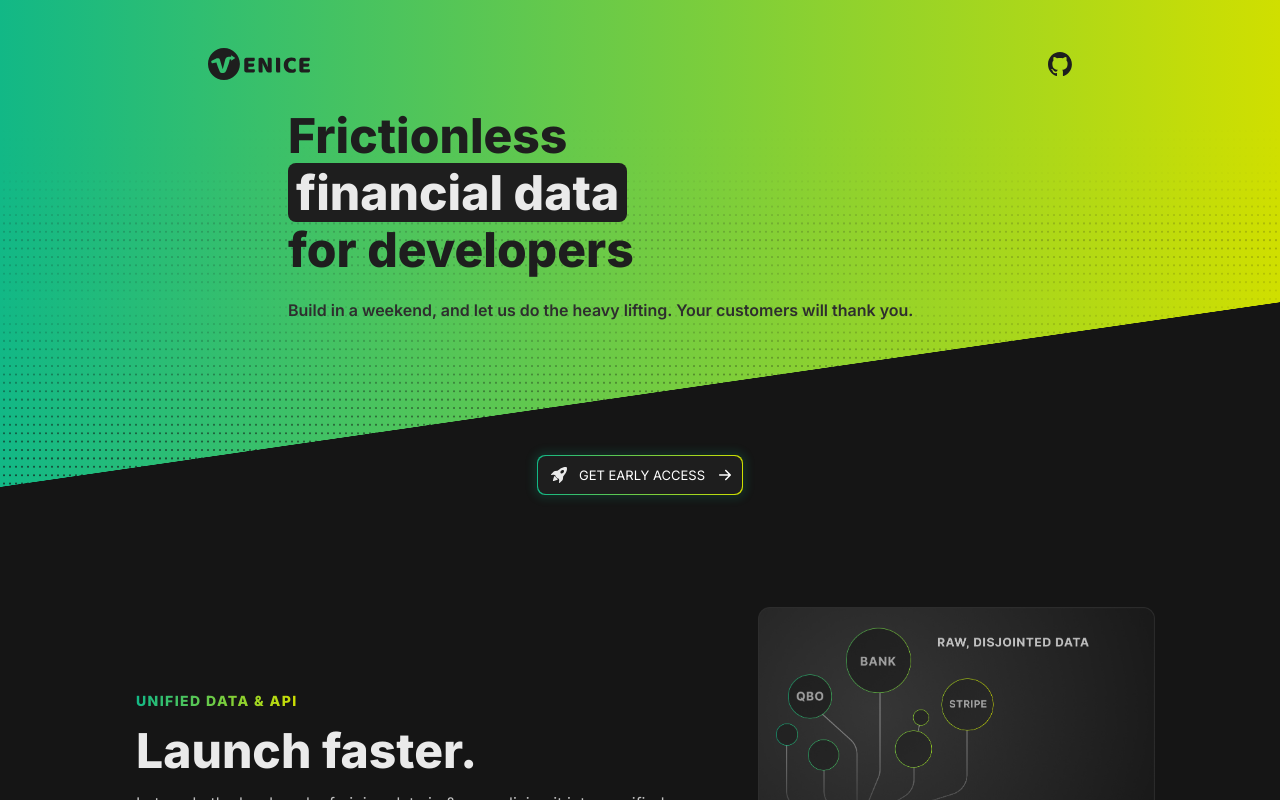
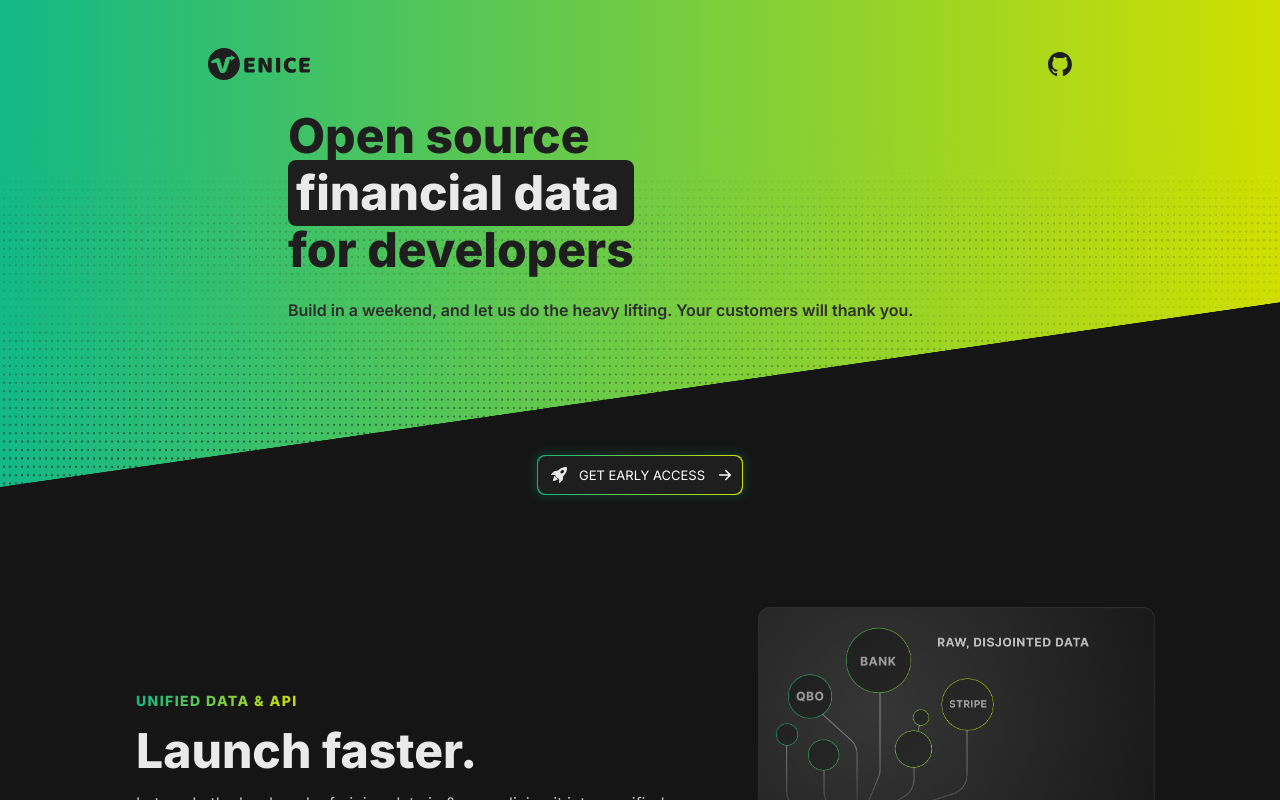
Before and after one commit to useVenice/venice-marketing, a Next.js app: page / in a window 1280 px wide. Shown: the top 800 px of the page. Built offline with nearby package versions, Linux system fonts and the light colour scheme.

Commit message:
feature: slide text animation for homepage hero

```diff
--- /dev/null
+++ b/src/components/TextAnimation.tsx
@@ -0,0 +1,32 @@
+import clsx from 'clsx'
+import React, {useEffect, useState} from 'react'
+import {CSSTransition} from 'react-transition-group'
+
+interface TextAnimationProps {
+  className?: string
+  intervalMs: number
+  textValues: string[]
+}
+
+export function TextAnimation(props: TextAnimationProps) {
+  const {className, intervalMs, textValues} = props
+  const [currentTextIndex, setCurrentTextIndex] = useState(0)
+
+  useEffect(() => {
+    const timer = setTimeout(() => {
+      setCurrentTextIndex((currentTextIndex + 1) % textValues.length)
+    }, intervalMs)
+
+    return () => clearTimeout(timer)
+  }, [intervalMs, currentTextIndex, setCurrentTextIndex, textValues])
+
+  return (
+    <p className={clsx('text-animation-container', className)}>
+      {textValues.map((text, i) => (
+        <CSSTransition key={i} classNames="text-animation" in={i === currentTextIndex} timeout={360} unmountOnExit>
+          <span className="text-animation">{text}</span>
+        </CSSTransition>
+      ))}
+    </p>
+  )
+}
--- a/src/pages/index.tsx
+++ b/src/pages/index.tsx
@@ -4,6 +4,7 @@ import VeniceLogoBlack from '@/components/assets/VeniceLogoBlack'
 import {Container} from '@/components/Container'
 import {Footer} from '@/components/Footer'
 import {GlowingButton} from '@/components/GlowingButton'
+import {TextAnimation} from '@/components/TextAnimation'
 import Head from 'next/head'
 import Image from 'next/image'
 import Link from 'next/link'
@@ -55,14 +56,10 @@ function HeroNavAndText() {
       <div className="mt-12 gap-8 flex flex-col justify-center items-start">
         <HeroNavigation />
         <div className="gap-6 flex flex-col items-start md:mx-20">
-          <div className="font-extrabold">
-            <div className="text-4xl md:text-5xl text-black">
-              <p className="inline leading-none">Frictionless</p>
-              <br />
-              <p className="inline text-offwhite bg-black rounded-lg py-0 px-2 leading-snug">financial data</p>
-              <br />
-              <p className="inline leading-none">for developers</p>
-            </div>
+          <div className="font-extrabold text-4xl md:text-5xl text-black">
+            <TextAnimation className="justify-start leading-none" intervalMs={4000} textValues={['Frictionless', 'Open source', 'Unified', 'Extensible']} />
+            <p className="text-offwhite bg-black rounded-lg py-0 px-2 leading-snug">financial data</p>
+            <p className="leading-none">for developers</p>
           </div>
           <p className="text-base font-semibold leading-6 text-black-500">
             Build in a weekend, and let us do the heavy lifting. Your customers will thank you.
--- a/src/styles/globals.css
+++ b/src/styles/globals.css
@@ -12,3 +12,35 @@
     background-color: var(--venice-black-body);
   }
 }
+
+.text-animation-container {
+  display: grid;
+  grid-area: content;
+}
+
+.text-animation {
+  grid-area: content;
+  user-select: none;
+}
+
+.text-animation-enter {
+  opacity: 0;
+  transform: translate3d(0, 50%, 0);
+}
+
+.text-animation-enter-active {
+  opacity: 1;
+  transform: translate3d(0, 0%, 0);
+  transition: opacity 360ms ease-in-out, transform 360ms ease-in-out;
+}
+
+.text-animation-exit {
+  opacity: 1;
+  transform: translate3d(0, 0%, 0);
+}
+
+.text-animation-exit-active {
+  opacity: 0;
+  transform: translate3d(0, -50%, 0);
+  transition: opacity 360ms ease-in-out, transform 360ms ease-in-out;
+}
```
Also changed, not shown: package.json (+9 -6 lines), 1 other file (tests, documents, lock files or other folders).
